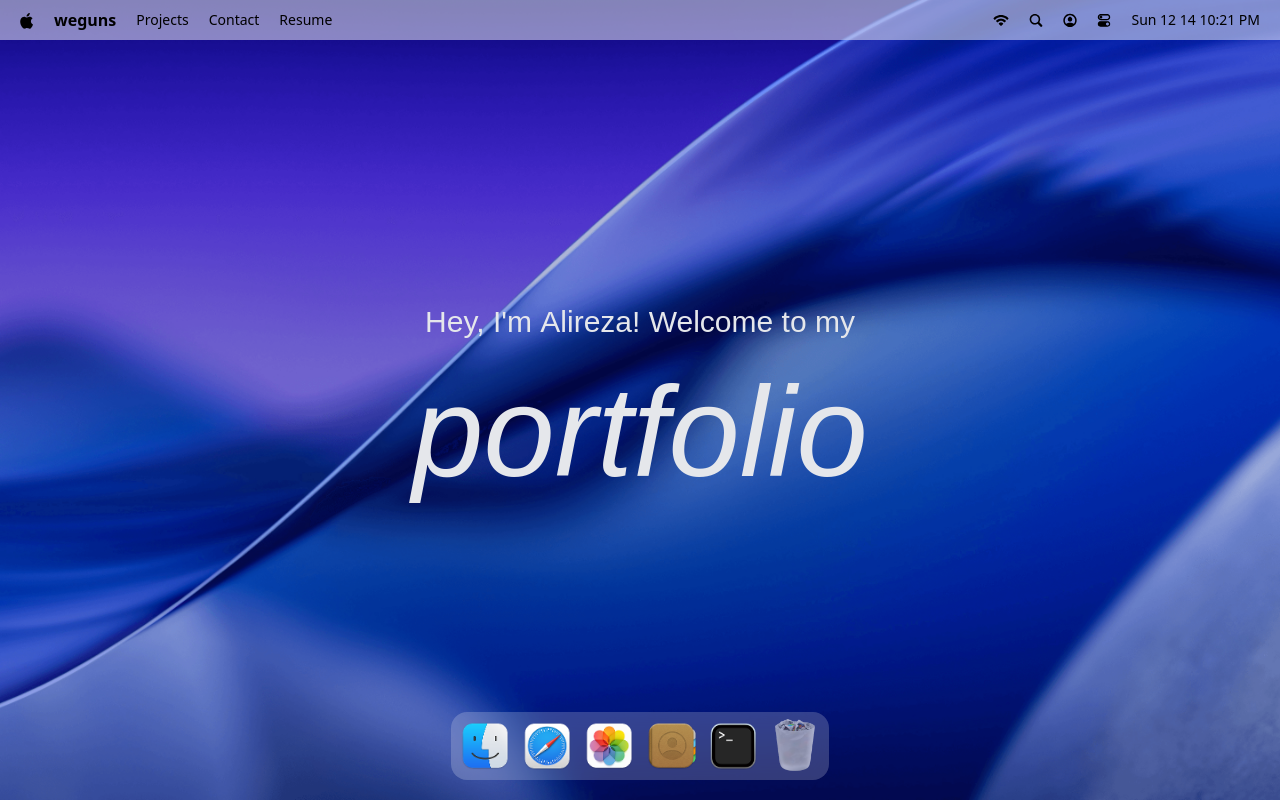
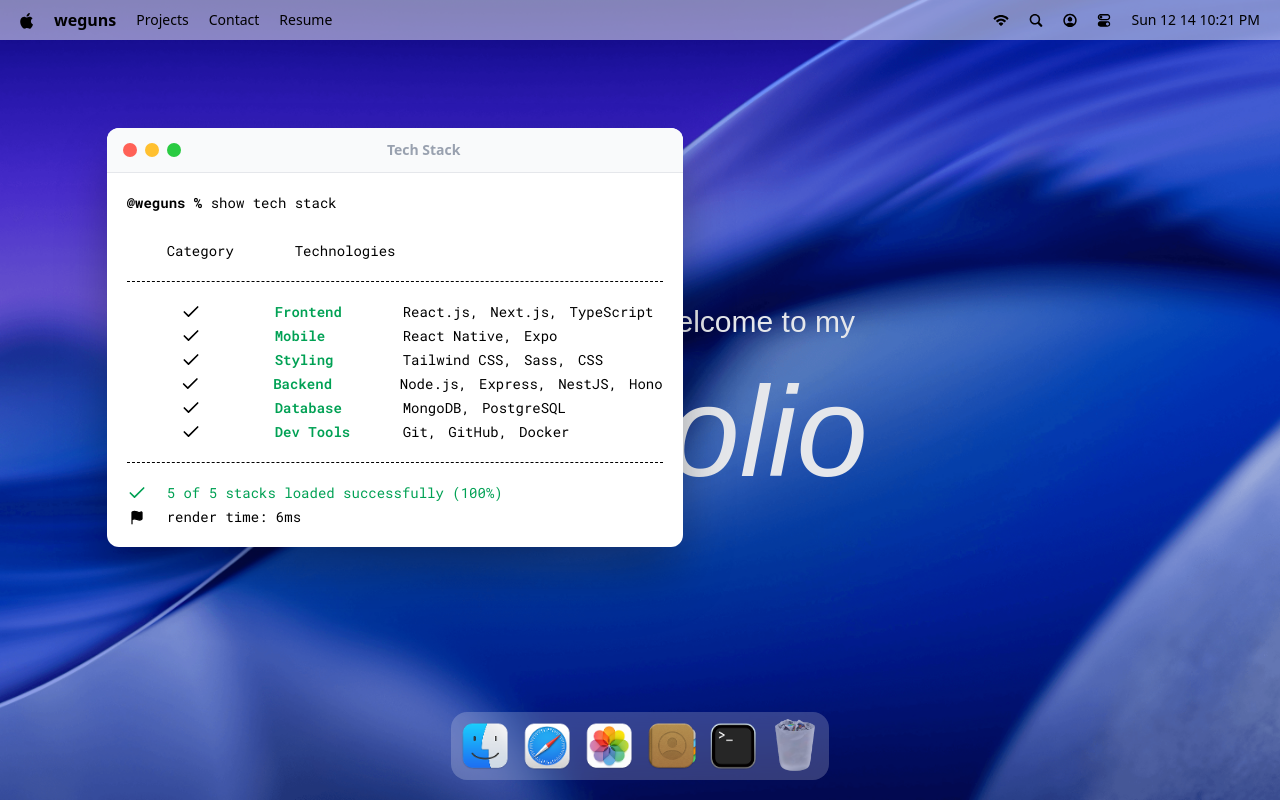
Before and after one commit to weguns/Portfolio, a React (Vite) app: page / in a window 1280 px wide. Both pictures are taken after a click on the button 733 px from the left and 746 px from the top of the page. Built offline with nearby package versions, Linux system fonts and the light colour scheme; a web font is replaced by a local one.

Commit message:
implement a hoc for managing window states and add the first window - terminal

```diff
--- a/src/App.tsx
+++ b/src/App.tsx
@@ -1,5 +1,11 @@
 import React from 'react'
+import gsap from 'gsap';
+import {Draggable} from 'gsap/all';
+
 import {Dock, Navbar, Welcome} from '@components'
+import {Terminal} from "@windows";
+
+gsap.registerPlugin(Draggable);
 
 const App:React.FC = () => {
     return (
@@ -7,6 +13,8 @@
             <Navbar />
             <Welcome />
             <Dock />
+
+            <Terminal />
         </main>
     )
 }
--- a/src/components/Dock/Dock.tsx
+++ b/src/components/Dock/Dock.tsx
@@ -3,7 +3,7 @@
 import gsap from "gsap";
 import {useGSAP} from "@gsap/react";
 
-import {dockApps, type app} from "@constants/main.ts";
+import {dockApps, type app} from "@constants";
 import useWindowStore from "@store/window.ts";
 
 const Dock = () => {
--- a/src/components/Navbar/Navbar.tsx
+++ b/src/components/Navbar/Navbar.tsx
@@ -1,7 +1,7 @@
 import React from "react";
 import dayjs from "dayjs";
 
-import {navLinks, navIcons} from "@constants/main";
+import {navLinks, navIcons} from "@constants";
 
 const Navbar: React.FunctionComponent = () => {
     return (
--- /dev/null
+++ b/src/components/WindowControls.tsx
@@ -0,0 +1,16 @@
+import {type windowKey} from "@constants"
+import useWindowStore from "@store/window.ts";
+
+const WindowControls = ({target}: { target: windowKey }) => {
+
+    const {closeWindow} = useWindowStore();
+
+    return (
+        <div id="window-controls">
+            <div className="close" onClick={() => closeWindow(target)} />
+            <div className="minimize"/>
+            <div className="maximize"/>
+        </div>
+    )
+}
+export default WindowControls
--- a/src/components/index.ts
+++ b/src/components/index.ts
@@ -1,5 +1,6 @@
 import Navbar from "@components/Navbar/Navbar.tsx";
 import Welcome from "@components/Welcome/Welcome.tsx";
 import Dock from "@components/Dock/Dock.tsx";
+import WindowControls from "@components/WindowControls.tsx";
 
-export {Navbar, Welcome, Dock};
+export {Navbar, Welcome, Dock, WindowControls};
--- a/src/constants/main.ts
+++ b/src/constants/index.ts
@@ -35,7 +35,7 @@
     },
 ];
 
-export type app = { id: WindowKey; name: string; icon: string; canOpen: boolean };
+export type app = { id: windowKey; name: string; icon: string; canOpen: boolean };
 
 const dockApps: app[] = [
     {
@@ -76,7 +76,7 @@
     },
 ];
 
-type WindowKey = | "finder" | "contact" | "resume" | "safari" | "photos" | "terminal" | "txtfile" | "imgfile" | "trash";
+type windowKey = | "finder" | "contact" | "resume" | "safari" | "photos" | "terminal" | "txtfile" | "imgfile" | "trash";
 
 interface Window {
     isOpen: boolean;
@@ -84,7 +84,7 @@
     data: null;
 }
 
-type Windows = Record<WindowKey, Window>;
+type Windows = Record<windowKey, Window>;
 
 const INITIAL_Z_INDEX: number = 1000;
 
@@ -100,7 +100,7 @@
     trash: {isOpen: false, zIndex: INITIAL_Z_INDEX, data: null},
 };
 
-export {INITIAL_Z_INDEX, WINDOW_CONFIG, type Window, type WindowKey, type Windows};
+export {INITIAL_Z_INDEX, WINDOW_CONFIG, type Window, type windowKey, type Windows};
 
 const blogPosts = [
     {
--- /dev/null
+++ b/src/hoc/WindowWrapper/WindowWrapper.tsx
@@ -0,0 +1,68 @@
+import useWindowStore from "@store/window.ts";
+import React, {useLayoutEffect, useRef} from "react";
+import type {windowKey} from "@constants";
+import gsap from "gsap";
+import {useGSAP} from "@gsap/react";
+import {Draggable} from "gsap/all";
+
+const WindowWrapper = <P extends object>(Component: React.ComponentType<P>, windowKey: windowKey) => {
+
+    const Wrapped: React.FC<P> = (props) => {
+        const { focusWindow, windows } = useWindowStore();
+        const { isOpen, zIndex } = windows[windowKey];
+        const ref = useRef<HTMLElement>(null);
+
+        useGSAP(() => {
+            const el = ref.current;
+            if (!el || !isOpen) return;
+
+            el.style.display = "block";
+
+            gsap.fromTo(el, {
+                    scale: .8,
+                    opacity: 0,
+                    y: 40,
+                },
+                {
+                    scale: 1,
+                    opacity: 1,
+                    y: 0,
+                    duration: 0.4,
+                    ease: "power3.out",
+                })
+        }, [isOpen]);
+
+        useGSAP(() => {
+            const el = ref.current;
+            if (!el) return;
+
+            el.style.display = "block";
+
+            const [instance] = Draggable.create(el, {
+                type: "x,y",
+                onPressed: () => focusWindow(windowKey),
+                trigger: "#window-header"
+            })
+
+            return () => instance.kill();
+        })
+
+
+        useLayoutEffect(() => {
+            const el = ref.current;
+            if (!el) return;
+            el.style.display = isOpen ? "block" : "none";
+        }, [isOpen])
+
+        return <section id={windowKey} ref={ref} style={{zIndex}} className="absolute">
+
+            <Component {...props} />
+
+        </section>
+    }
+
+    Wrapped.displayName = `WindowWrapper(${Component.displayName || Component.name || "Component"})`;
+
+    return Wrapped;
+}
+export default WindowWrapper
--- a/src/main.tsx
+++ b/src/main.tsx
@@ -1,6 +1,6 @@
 import { StrictMode } from 'react'
 import { createRoot } from 'react-dom/client'
-import './styles/main.css'
+import './styles/index.css'
 import App from './App.tsx'
 
 createRoot(document.getElementById('root')!).render(
--- a/src/store/window.ts
+++ b/src/store/window.ts
@@ -1,20 +1,20 @@
 import {create} from "zustand"
 import {immer} from "zustand/middleware/immer";
-import {INITIAL_Z_INDEX, WINDOW_CONFIG, type WindowKey, type Windows} from "@constants/main.ts";
+import {INITIAL_Z_INDEX, WINDOW_CONFIG, type windowKey, type Windows} from "@constants";
 
 interface WindowState {
     windows: Windows;
     nextZIndex: number;
-    openWindow: (windowKey: WindowKey, data?: null) => void;
-    closeWindow: (windowKey: WindowKey) => void;
-    focusWindow: (windowKey: WindowKey) => void;
+    openWindow: (windowKey: windowKey, data?: null) => void;
+    closeWindow: (windowKey: windowKey) => void;
+    focusWindow: (windowKey: windowKey) => void;
 }
 
 const useWindowStore = create<WindowState>()(immer(set => (
     {
         windows: WINDOW_CONFIG,
         nextZIndex: INITIAL_Z_INDEX + 1,
-        openWindow: (windowKey: WindowKey, data = null) =>
+        openWindow: (windowKey: windowKey, data = null) =>
             set((state) => {
                 const win = state.windows[windowKey];
                 if (!win) return;
@@ -23,7 +23,7 @@
                 win.data = data ?? win.data;
                 state.nextZIndex++;
             }),
-        closeWindow: (windowKey: WindowKey) => set(
+        closeWindow: (windowKey: windowKey) => set(
             (state) => {
                 const win = state.windows[windowKey];
                 if (!win) return;
@@ -31,7 +31,7 @@
                 win.zIndex = INITIAL_Z_INDEX;
                 win.data = null;
             }),
-        focusWindow: (windowKey: WindowKey) => set(
+        focusWindow: (windowKey: windowKey) => set(
             (state) => {
                 const win = state.windows[windowKey];
                 if (!win) return;
--- /dev/null
+++ b/src/windows/Terminal/Terminal.tsx
@@ -0,0 +1,57 @@
+import WindowWrapper from "@hoc/WindowWrapper/WindowWrapper.tsx";
+import {techStack} from "@constants";
+import {Check, Flag} from "lucide-react";
+import {WindowControls} from "@components";
+
+const Terminal = () => {
+    return (
+        <>
+            <div id="window-header">
+                <WindowControls target="terminal" />
+                <h2>Tech Stack</h2>
+            </div>
+
+
+            <div className="techstack">
+                <p>
+                    <span className="font-bold">@weguns % </span>
+                    show tech stack
+                </p>
+
+                <div className="label">
+                    <p className="w-32">Category</p>
+                    <p>Technologies</p>
+                </div>
+
+                <ul className="content">
+                    {techStack.map(({category, items}) => (
+                        <li key={category} className="flex items-center">
+                            <Check className="w-32" size={20}/>
+                            <h3>{category}</h3>
+                            <ul>
+                                {items.map((item, i) => (
+                                    <li key={i}>{item}{i < items.length - 1 ? "," : ""}</li>
+                                ))}
+                            </ul>
+                        </li>
+                    ))}
+                </ul>
+
+                <div className="footnote">
+                    <p>
+                        <Check size={20}/> 5 of 5 stacks loaded successfully (100%)
+                    </p>
+
+                    <p className="text-black">
+                        <Flag size={15} fill="black"/>
+                        render time: 6ms
+                    </p>
+                </div>
+            </div>
+        </>
+    )
+}
+
+const TerminalWindow = WindowWrapper(Terminal, 'terminal');
+
+export default TerminalWindow
--- /dev/null
+++ b/src/windows/index.ts
@@ -0,0 +1,4 @@
+import Terminal from "@windows/Terminal/Terminal.tsx";
+
+
+export {Terminal};
```
Also changed, not shown: src/styles/index.css (renamed from src/styles/main.css).
